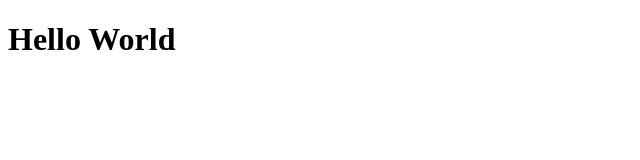
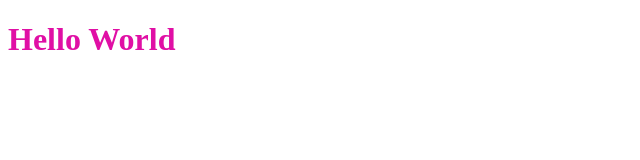
Before and after one commit to pozaaya/lesson-1, a plain HTML site: page index.html in a window 1280 px wide. Shown: the whole page, without its empty margins (0-640 px from the left). Drawn offline with Linux system fonts and the light colour scheme.

Commit message:
feat(styles): add styles for title

```diff
--- a/index.html
+++ b/index.html
@@ -1,11 +1,15 @@
 <!DOCTYPE html>
 <html lang="en">
+
 <head>
     <meta charset="UTF-8">
     <meta name="viewport" content="width=device-width, initial-scale=1.0">
     <title>lesson-1</title>
+    <link rel="stylesheet" href="style.css">
 </head>
+
 <body>
     <h1>Hello World</h1>
 </body>
+
 </html>
--- /dev/null
+++ b/style.css
@@ -0,0 +1,3 @@
+h1{
+    color: rgb(224, 15, 165);
+}
```
